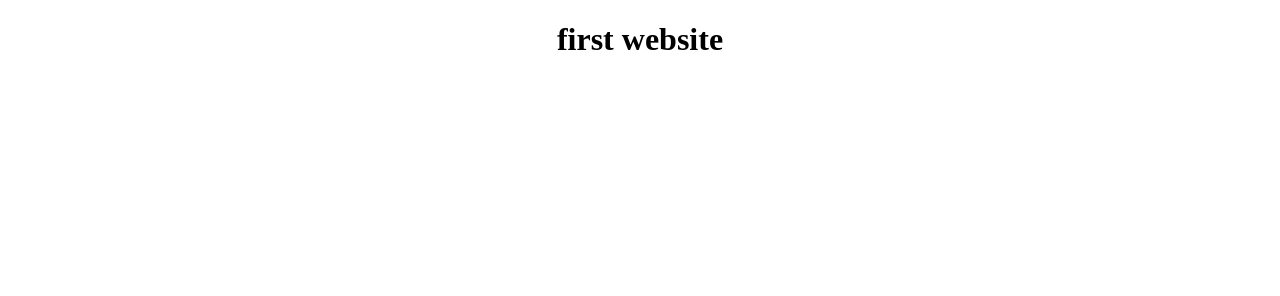
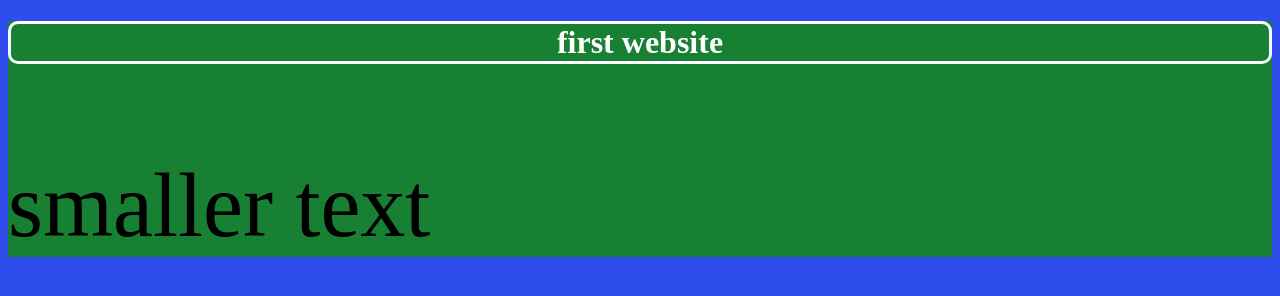
Before and after one commit to b0n3yard/example_first_website, a plain HTML site: page index.html in a window 1280 px wide. Drawn offline with Linux system fonts and the light colour scheme.

Commit message:
added content to index

```diff
--- a/index.html
+++ b/index.html
@@ -5,8 +5,12 @@
         <link rel = "stylesheet" href ="stylesheet.css"/>
     </head>
 
-    <body>
-            <h1 style = "text-align:center;">first website</h1>
+    <body  class = "background">
+        <div style="background-color: rgb(24, 128, 50);">
+            <h1 class = " titles">first website</h1>
+
+            <p class = "sizes">smaller text</p>
+        </div>
 
     </body>
 
--- a/stylesheet.css
+++ b/stylesheet.css
@@ -0,0 +1,18 @@
+.titles {
+        text-align: center;
+        color:  white;
+        border-radius: 10px;
+        border-style: solid;
+
+}
+
+.background{
+
+    background-color: #2f4ced;
+}
+
+.sizes{
+    font-size: 90px;
+    rotate: 90%;
+
+}
```
